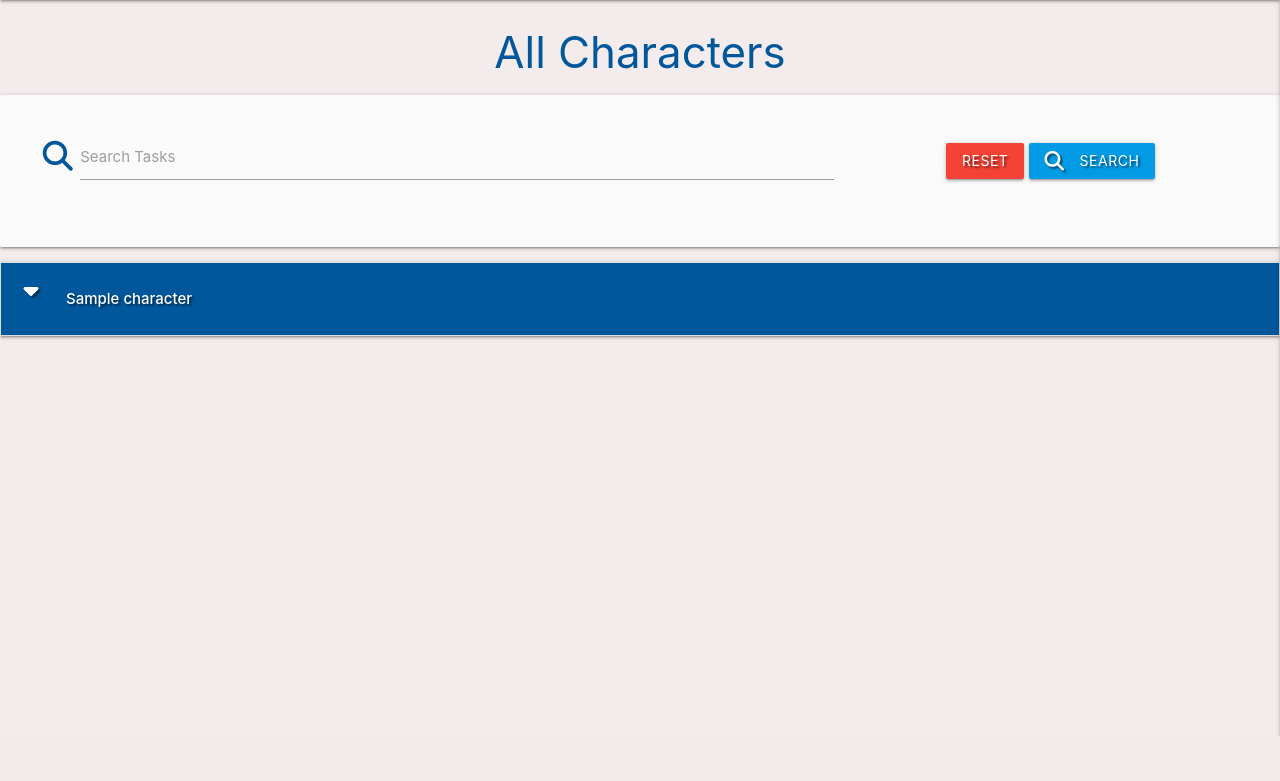
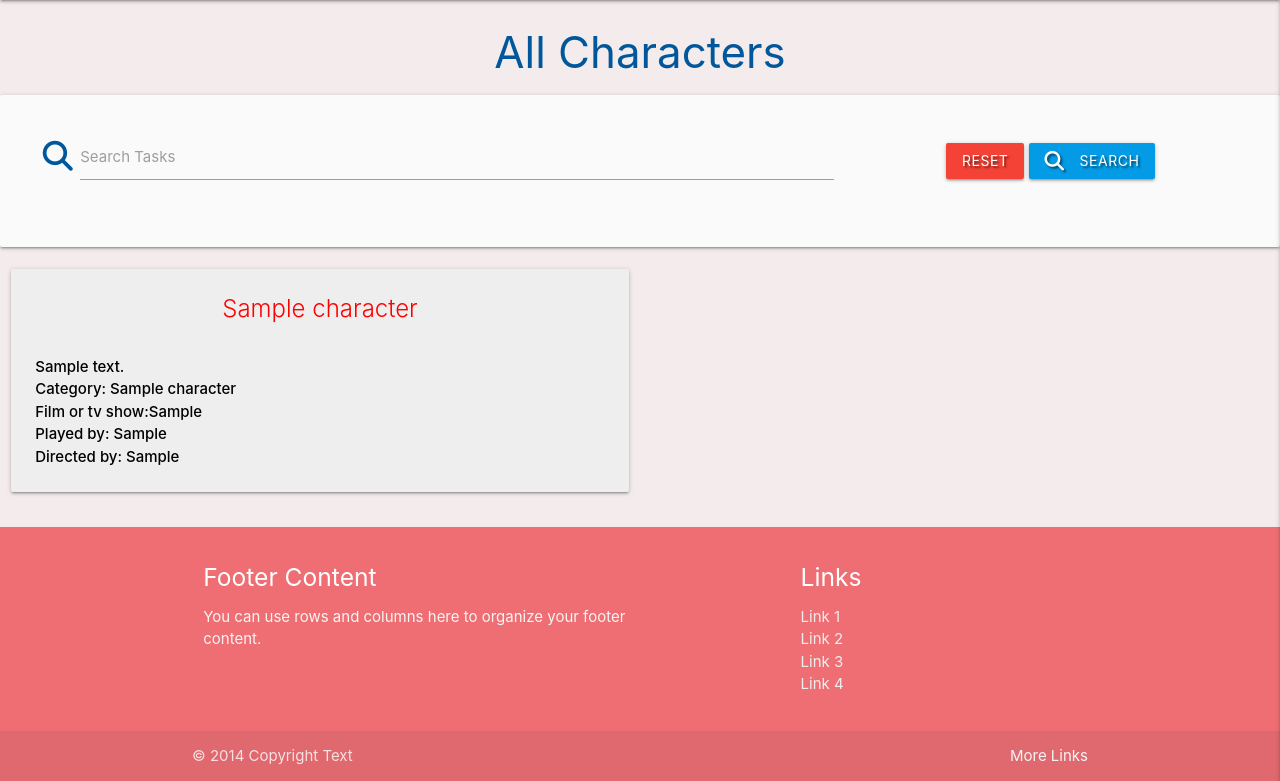
Before and after one commit to struk49/films-and-tv-fan-page, a Flask app: page /get_characters in a window 1280 px wide. Shown: the part 64-845 px from the top of the page. Before the commit the page ends 800 px from the top, so only its background shows below. Run offline with Flask 3, Linux system fonts and the light colour scheme; a database or web service that is not in the repository returns one stand-in record (values such as "Sample title"); some libraries are stand-ins or nearby versions.

Commit message:
changed characters.html to a card

```diff
--- a/static/css/style.css
+++ b/static/css/style.css
@@ -1,6 +1,10 @@
+
+
+
 body {
   color: black;
   background-color: #f4ecec;
+
 }
 
 
@@ -25,9 +29,12 @@ body {
 }
 
 .card-title{
-  font-family: Lato;
+
   font-weight: 900;
   color: red;
-  font-size: 25px;
   text-align: center;
 }
+
+.card-image{
+  width: 100%;
+}
--- a/templates/base.html
+++ b/templates/base.html
@@ -6,9 +6,6 @@
     <meta name="viewport" content="width=device-width, initial-scale=1.0">
     <link rel="stylesheet" href="https://cdnjs.cloudflare.com/ajax/libs/materialize/1.0.0/css/materialize.min.css"
         type="text/css">
-        <link rel="preconnect" href="https://fonts.googleapis.com">
-        <link rel="preconnect" href="https://fonts.gstatic.com" crossorigin>
-        <link href="https://fonts.googleapis.com/css2?family=Lato:ital,wght@0,100;0,300;0,400;0,700;0,900;1,100;1,300;1,400;1,700;1,900&family=Oswald:wght@200..700&family=Poppins:ital,wght@0,100;0,200;0,300;0,400;0,500;0,600;0,700;0,800;0,900;1,100;1,200;1,300;1,400;1,500;1,600;1,700;1,800;1,900&display=swap" rel="stylesheet">
         <link rel="stylesheet" href="{{ url_for('static', filename='css/style.css') }}" type="text/css">
     {% block styles %}
     {% endblock %}
@@ -59,6 +56,32 @@
 
     {% endblock %}
 
+<footer class="page-footer">
+    <div class="container">
+      <div class="row">
+        <div class="col l6 s12">
+          <h5 class="white-text">Footer Content</h5>
+          <p class="grey-text text-lighten-4">You can use rows and columns here to organize your footer content.</p>
+        </div>
+        <div class="col l4 offset-l2 s12">
+          <h5 class="white-text">Links</h5>
+          <ul>
+            <li><a class="grey-text text-lighten-3" href="#!">Link 1</a></li>
+            <li><a class="grey-text text-lighten-3" href="#!">Link 2</a></li>
+            <li><a class="grey-text text-lighten-3" href="#!">Link 3</a></li>
+            <li><a class="grey-text text-lighten-3" href="#!">Link 4</a></li>
+          </ul>
+        </div>
+      </div>
+    </div>
+    <div class="footer-copyright">
+      <div class="container">
+      © 2014 Copyright Text
+      <a class="grey-text text-lighten-4 right" href="#!">More Links</a>
+      </div>
+    </div>
+  </footer>
+
 
     <script src="https://ajax.googleapis.com/ajax/libs/jquery/3.7.1/jquery.min.js"></script>
     <script src="https://cdnjs.cloudflare.com/ajax/libs/materialize/1.0.0/js/materialize.min.js"></script>
--- a/templates/category.html
+++ b/templates/category.html
@@ -4,10 +4,10 @@
 <h3 class="black-text center-align">Manage Categories</h3>
 <div class="row">
     {% for category in categories %}
-    <div class="col s12 m3">
-          <div class="card-small">
+    <div class="col s12 m6">
+          <div class="card-small center-align">
             <div class="card-image">
-              <img src="static/images/vecteezy_film-camera-graphic-vector-illustration-with-flat-icon_6074197.jpg" height="300px" width="300px">
+              <img src="static/images/vecteezy_film-camera-graphic-vector-illustration-with-flat-icon_6074197.jpg" height="200px" width="300px">
 
             </div>
             <div class="card-content">
--- a/templates/characters.html
+++ b/templates/characters.html
@@ -21,39 +21,28 @@
         </div>
     </form>
 </div>
-<ul class="collapsible">
+<div class="row">
     {% for character in characters %}
-    <li>
-        <div class="collapsible-header white-text light-blue darken-4 text-shadow">
-            <div class="col s3">
-                <i class="fas fa-caret-down"></i>
-                {% if session.user|lower == character.created_by|lower %}
-                <a href="" class="btn-small green accent-4">Done</a>
-                <a href="" class="btn-small light-blue lighten-1">Edit</a>
-                {% endif %}
-            </div>
-            <div class="col s9">
-                <strong>{{ character.character_name }}</strong>
-
-            </div>
-        </div>
-        <div class="collapsible-body">
+    <div class="col s12 m6">
+      <div class="card grey lighten-3">
+        <div class="card-content black-text">
+          <span class="card-title">{{ character.character_name }}</span>
+          <br>
             <strong>{{ character.character_description }}</strong>
             <br>
+            <strong>Category: {{ character.category_name }}</strong>
+            <br>
+            <strong>Film or tv show:{{ character.character_film }}</strong>
+            <br>
+            <strong>Played by: {{ character.character_actor }}</strong>
+            <br>
+            <strong>Directed by: {{ character.film_creator }}</strong>
+        </div>
 
-            <strong> Film: {{ character.character_film }}</strong>
-            <br>
-            <strong> Category: {{ character.category_name }}</strong>
-            <br>
-
-            <strong><em>played by: {{ character.character_actor }}
-            </em></strong>
-            <br>
-            <strong> created by: {{ character.film_creator }}</strong>
-        </div>
-    </li>
+      </div>
+    </div>
     {% endfor %}
-</ul>
+  </div>
 
 
 
```
Also changed, not shown: templates/index.html (+0 -27 lines).
